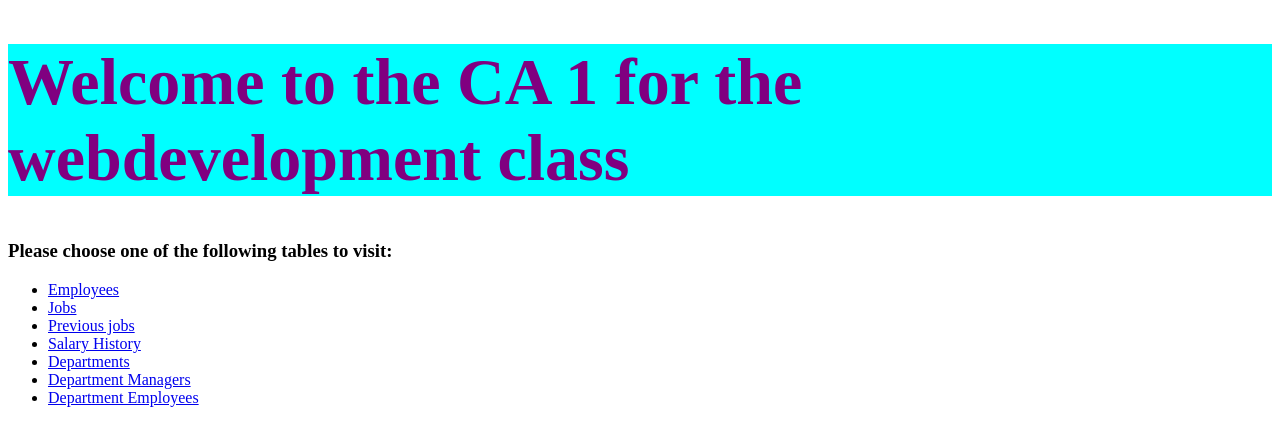
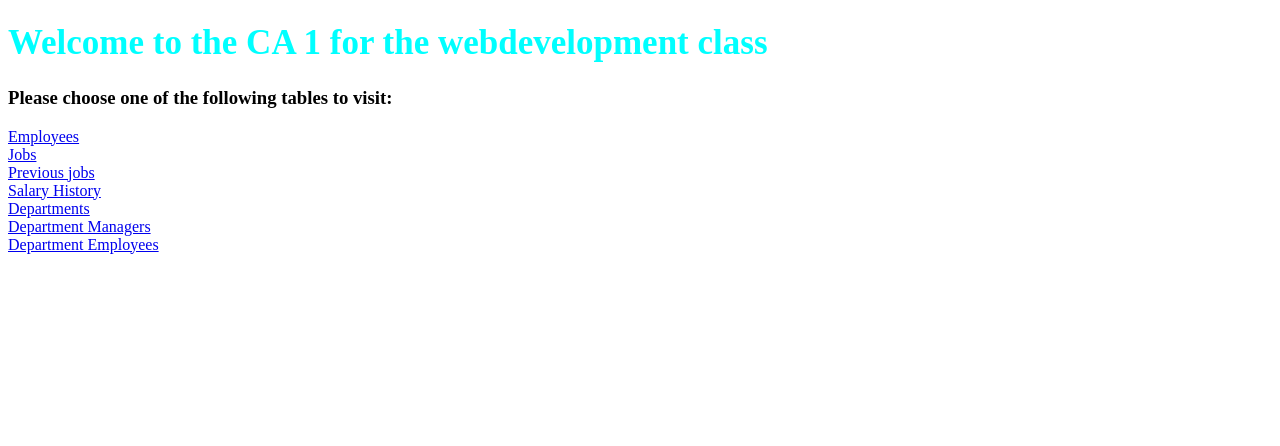
Before and after one commit to guilhermeteruaki/CA1WebdevolopmentClass2022047, a plain HTML site: page index.html in a window 1280 px wide. Drawn offline with Linux system fonts and the light colour scheme.

Commit message:
css working

```diff
--- a/CSS/style.css
+++ b/CSS/style.css
@@ -3,7 +3,17 @@ nav {
 }
 
 h1 {
-    color: purple;
-    font-size: 66px;
-    background-color: aqua;
+    color:aqua;
+    font-size: 35px;
+
+
 }
+ul {
+    margin: 0;
+    padding: 0;
+    list-style-type: none;
+
+}
+li {
+    display:grid;
+}
```
